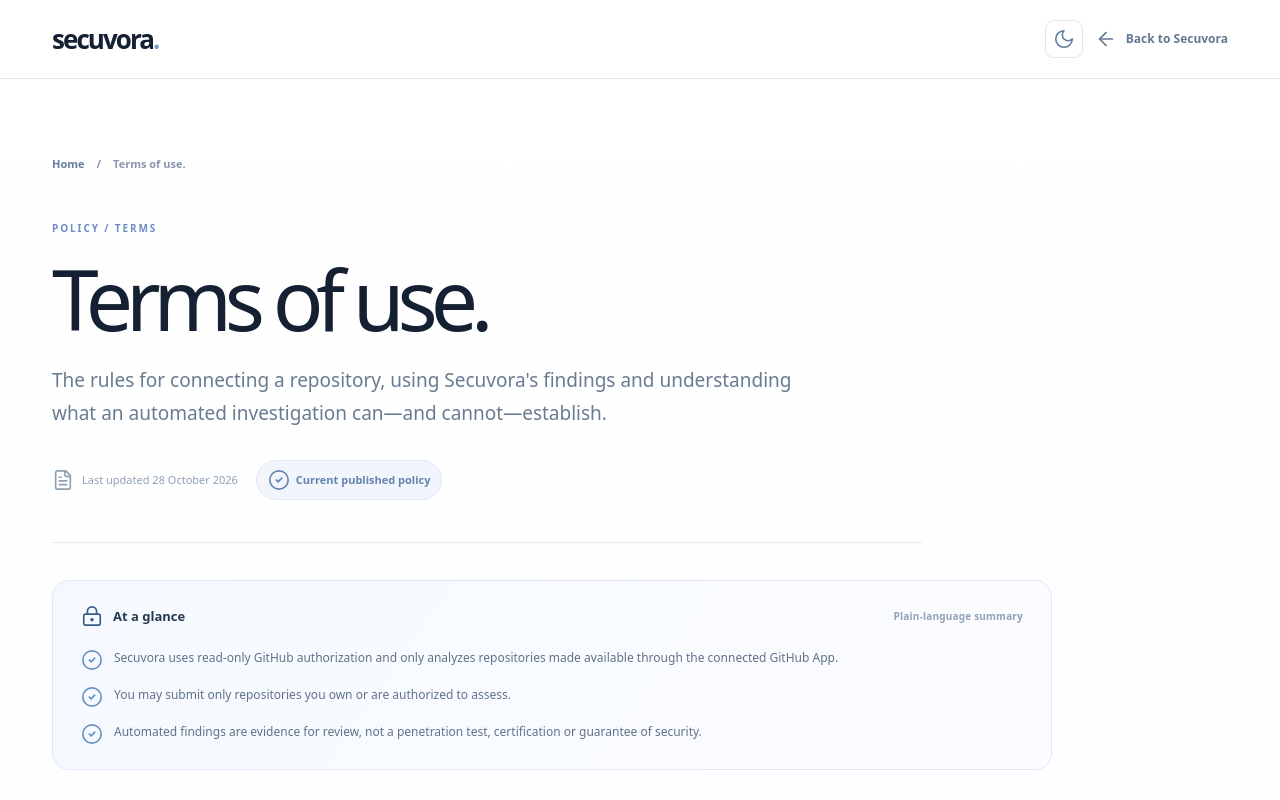
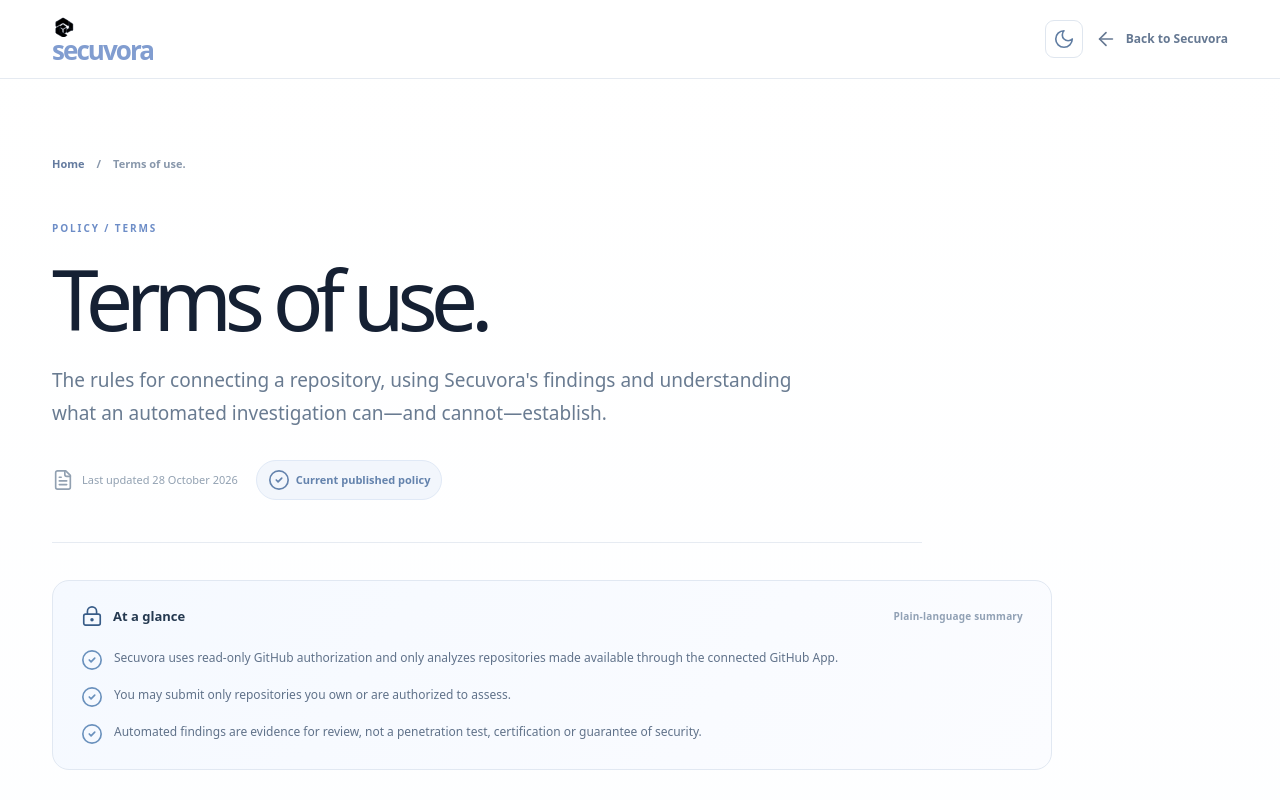
Before and after one commit to helloskyorigin/Safe-sure, a Next.js app: page /terms in a window 1280 px wide. Shown: the top 800 px of the page. Built offline with nearby package versions, Linux system fonts and the light colour scheme.

Commit message:
Use Secuvora brand on policy pages

```diff
--- a/components/LegalPage.tsx
+++ b/components/LegalPage.tsx
@@ -3,6 +3,7 @@
 import { ArrowLeft, ArrowUpRight, CheckCircle2, FileText, LockKeyhole } from "lucide-react";
 import LegalActions from "@/components/LegalActions";
 import ThemeToggle from "@/components/ThemeToggle";
+import Brand from "@/components/Brand";
 
 export type LegalSection = { id: string; title: string };
 
@@ -33,7 +34,7 @@
       <a href="#legal-body" className="skip-link">Skip to policy</a>
       <header className="legal-nav">
         <div className="container legal-nav-inner">
-          <Link href="/" className="brand" aria-label="Secuvora homepage">secuvora<span>.</span></Link>
+          <Brand label="Secuvora homepage" />
           <div className="legal-nav-actions"><ThemeToggle/><Link href="/" className="legal-back"><ArrowLeft size={16} aria-hidden="true"/> Back to Secuvora</Link></div>
         </div>
       </header>
@@ -93,7 +94,7 @@
 
       <footer className="legal-footer">
         <div className="container legal-footer-inner">
-          <div><Link className="brand" href="/">secuvora<span>.</span></Link><p>Application security, explained clearly.</p></div>
+          <div><Brand /><p>Application security, explained clearly.</p></div>
           <nav aria-label="Footer legal links">{related.map(item => <Link key={item.href} href={item.href}>{item.label}</Link>)}</nav>
         </div>
         <div className="container legal-footer-bottom">© 2026 Secuvora · Product information, policies and security principles.</div>
```
